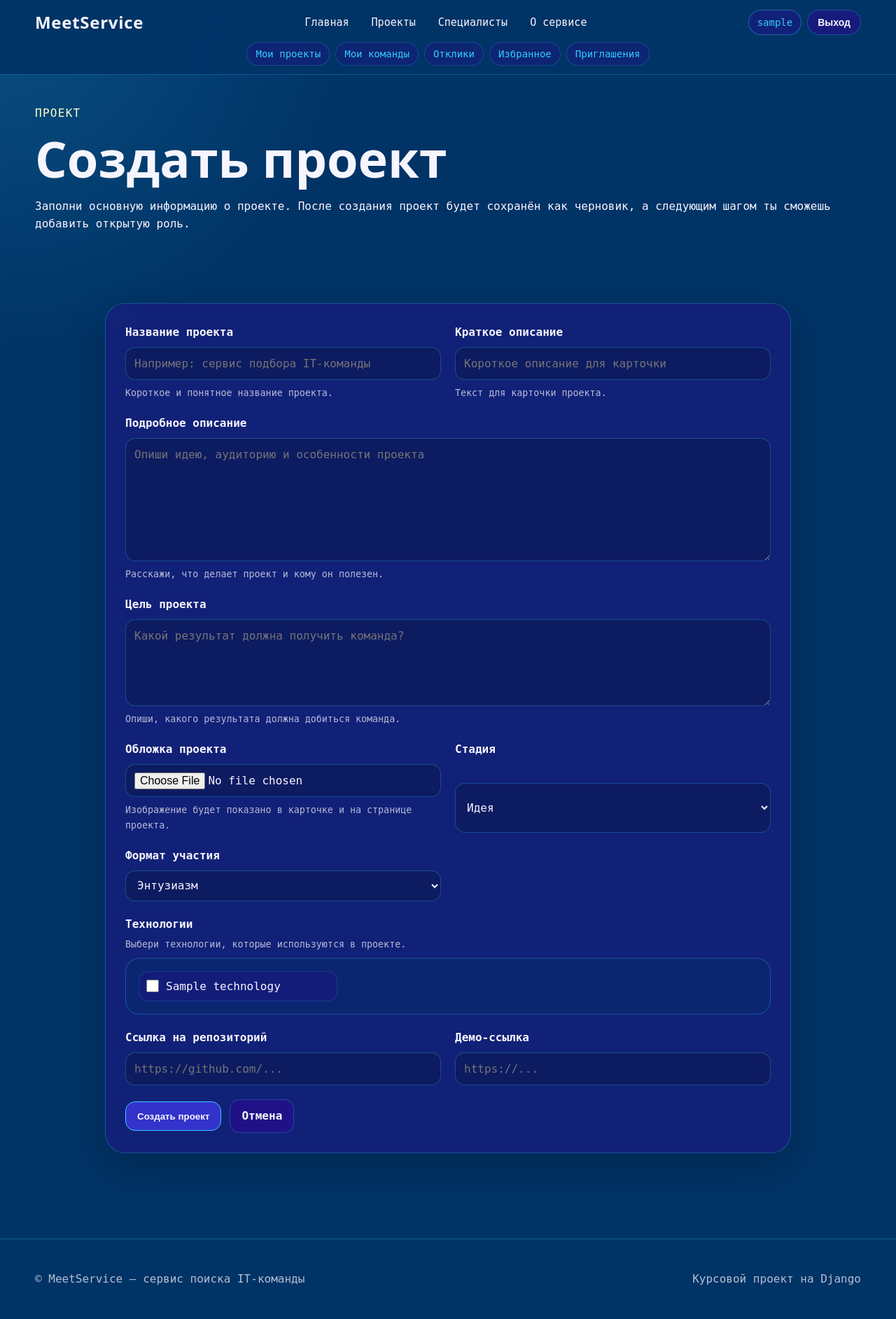
After one commit to catsclaw-dev/new-makers, a Django app: page /projects/create/ in a window 1280 px wide. The commit adds this page. Shown: the whole page at 70% size. Run offline with Django 5.2, Linux system fonts and the light colour scheme; a user stored in the database is signed in; tables that the repository leaves empty hold one stand-in row (values such as "Sample post").

Commit message:
removed status from create_form + CRUD

```diff
--- /dev/null
+++ b/meetService/apps/projects/forms.py
@@ -0,0 +1,232 @@
+from django import forms
+
+from apps.directories.models import Role, Technology
+from apps.projects.models import Project, ProjectTechnology, ProjectVacancy
+
+
+class ProjectForm(forms.ModelForm):
+    """Форма создания и редактирования проекта."""
+
+    technologies = forms.ModelMultipleChoiceField(
+        queryset=Technology.objects.filter(is_active=True).order_by("name"),
+        required=False,
+        label="Технологии",
+        help_text="Выбери технологии, которые используются в проекте.",
+        widget=forms.CheckboxSelectMultiple,
+    )
+
+    class Meta:
+        model = Project
+        fields = (
+            "title",
+            "short_description",
+            "description",
+            "goal",
+            "cover_image",
+            "stage",
+            "participation_format",
+            "technologies",
+            "repository_url",
+            "demo_url",
+        )
+        labels = {
+            "title": "Название проекта",
+            "short_description": "Краткое описание",
+            "description": "Подробное описание",
+            "goal": "Цель проекта",
+            "cover_image": "Обложка проекта",
+            "stage": "Стадия",
+            "participation_format": "Формат участия",
+            "repository_url": "Ссылка на репозиторий",
+            "demo_url": "Демо-ссылка",
+        }
+        help_texts = {
+            "title": "Короткое и понятное название проекта.",
+            "short_description": "Текст для карточки проекта.",
+            "description": "Расскажи, что делает проект и кому он полезен.",
+            "goal": "Опиши, какого результата должна добиться команда.",
+            "cover_image": "Изображение будет показано в карточке и на странице проекта.",
+        }
+        error_messages = {
+            "title": {
+                "required": "Укажи название проекта.",
+                "max_length": "Название слишком длинное.",
+            },
+            "short_description": {
+                "required": "Добавь краткое описание проекта.",
+                "max_length": "Краткое описание слишком длинное.",
+            },
+            "description": {
+                "required": "Добавь подробное описание проекта.",
+            },
+            "goal": {
+                "required": "Укажи цель проекта.",
+            },
+        }
+        widgets = {
+            "title": forms.TextInput(
+                attrs={
+                    "class": "form-control",
+                    "placeholder": "Например: сервис подбора IT-команды",
+                }
+            ),
+            "short_description": forms.TextInput(
+                attrs={
+                    "class": "form-control",
+                    "placeholder": "Короткое описание для карточки",
+                }
+            ),
+            "description": forms.Textarea(
+                attrs={
+                    "class": "form-control",
+                    "rows": 6,
+                    "placeholder": "Опиши идею, аудиторию и особенности проекта",
+                }
+            ),
+            "goal": forms.Textarea(
+                attrs={
+                    "class": "form-control",
+                    "rows": 4,
+                    "placeholder": "Какой результат должна получить команда?",
+                }
+            ),
+            "cover_image": forms.ClearableFileInput(
+                attrs={
+                    "class": "form-control",
+                }
+            ),
+            "stage": forms.Select(
+                attrs={
+                    "class": "form-control",
+                }
+            ),
+            "participation_format": forms.Select(
+                attrs={
+                    "class": "form-control",
+                }
+            ),
+            "repository_url": forms.URLInput(
+                attrs={
+                    "class": "form-control",
+                    "placeholder": "https://github.com/...",
+                }
+            ),
+            "demo_url": forms.URLInput(
+                attrs={
+                    "class": "form-control",
+                    "placeholder": "https://...",
+                }
+            ),
+        }
+
+    class Media:
+        css = {
+            "all": ("css/site.css",),
+        }
+
+    def __init__(self, *args, **kwargs):
+        """Подставляет выбранные технологии при редактировании проекта."""
+        super().__init__(*args, **kwargs)
+
+        if self.instance and self.instance.pk:
+            self.fields["technologies"].initial = self.instance.technologies.all()
+
+    def clean_title(self):
+        """Очищает название проекта."""
+        return self.cleaned_data["title"].strip()
+
+
+    def save_technologies(self, project):
+        """Сохраняет выбранные технологии через промежуточную модель."""
+        selected_technologies = self.cleaned_data.get("technologies", [])
+
+        ProjectTechnology.objects.filter(project=project).exclude(
+            technology__in=selected_technologies
+        ).delete()
+
+        for technology in selected_technologies:
+            ProjectTechnology.objects.get_or_create(
+                project=project,
+                technology=technology,
+                defaults={
+                    "is_required": True,
+                },
+            )
+
+
+class ProjectVacancyForm(forms.ModelForm):
+    """Форма создания открытой роли проекта."""
+
+    class Meta:
+        model = ProjectVacancy
+        fields = (
+            "role",
+            "title",
+            "description",
+            "required_level",
+            "required_count",
+            "status",
+        )
+        labels = {
+            "role": "Роль",
+            "title": "Название открытой роли",
+            "description": "Описание роли",
+            "required_level": "Требуемый уровень",
+            "required_count": "Сколько человек нужно",
+            "status": "Статус",
+        }
+        help_texts = {
+            "role": "Выбери роль из справочника.",
+            "title": "Например: Junior Backend-разработчик.",
+            "description": "Опиши задачи, ожидания и стек для участника.",
+            "required_count": "Сколько специалистов нужно на эту роль.",
+        }
+        error_messages = {
+            "title": {
+                "required": "Укажи название открытой роли.",
+            },
+            "description": {
+                "required": "Добавь описание роли.",
+            },
+        }
+        widgets = {
+            "role": forms.Select(attrs={"class": "form-control"}),
+            "title": forms.TextInput(
+                attrs={
+                    "class": "form-control",
+                    "placeholder": "Например: Backend-разработчик",
+                }
+            ),
+            "description": forms.Textarea(
+                attrs={
+                    "class": "form-control",
+                    "rows": 5,
+                    "placeholder": "Опиши задачи и требования к участнику",
+                }
+            ),
+            "required_level": forms.Select(attrs={"class": "form-control"}),
+            "required_count": forms.NumberInput(
+                attrs={
+                    "class": "form-control",
+                    "min": 1,
+                    "max": 20,
+                }
+            ),
+            "status": forms.Select(attrs={"class": "form-control"}),
+        }
+
+    class Media:
+        css = {
+            "all": ("css/site.css",),
+        }
+
+    def __init__(self, *args, **kwargs):
+        """Показывает только активные роли."""
+        super().__init__(*args, **kwargs)
+        self.fields["role"].queryset = Role.objects.filter(is_active=True).order_by(
+            "name"
+        )
+
+    def clean_title(self):
+        """Очищает название роли."""
+        return self.cleaned_data["title"].strip()
--- a/meetService/apps/projects/urls.py
+++ b/meetService/apps/projects/urls.py
@@ -8,6 +8,14 @@ urlpatterns = [
     path("", views.home, name="home"),
     path("projects/", views.project_list, name="project_list"),
     path("projects/my/", views.my_projects, name="my_projects"),
+    path("projects/create/", views.project_create, name="project_create"),
+    path("projects/<str:slug>/edit/", views.project_update, name="project_update"),
+    path("projects/<str:slug>/delete/", views.project_delete, name="project_delete"),
+    path(
+        "projects/<str:slug>/vacancies/create/",
+        views.project_vacancy_create,
+        name="project_vacancy_create",
+    ),
     path("teams/my/", views.my_teams, name="my_teams"),
     path("projects/<str:slug>/", views.project_detail, name="project_detail"),
 ]
--- a/meetService/apps/projects/views.py
+++ b/meetService/apps/projects/views.py
@@ -1,16 +1,17 @@
-"""HTML-представления для проектов и главной страницы."""
-
 from django.contrib.auth.decorators import login_required
 from django.core.paginator import EmptyPage, PageNotAnInteger, Paginator
 from django.db import models
 from django.db.models import Count, Q
-from django.shortcuts import get_object_or_404, render
+from django.shortcuts import get_object_or_404, render, redirect
+from django.core.exceptions import PermissionDenied
+from django.contrib import messages
+from django.http import Http404
 
 from apps.directories.models import Role, Technology
 from apps.interactions.models import FavoriteProject
-from apps.projects.models import Project, ProjectMembership
+from apps.projects.models import Project, ProjectMembership, ProjectVacancy
 from apps.specialists.models import SpecialistProfile
-
+from apps.projects.forms import ProjectForm, ProjectVacancyForm
 
 def home(request):
     """Главная страница сервиса с поиском, виджетами и агрегатами."""
@@ -169,7 +170,11 @@ def project_list(request):
 
 
 def project_detail(request, slug):
-    """Детальная страница проекта."""
+    """Детальная страница проекта.
+
+    Опубликованные проекты видят все.
+    Черновики, архивные и закрытые проекты видит только владелец или администратор.
+    """
     project = get_object_or_404(
         Project.objects.select_related("owner")
         .prefetch_related(
@@ -178,10 +183,13 @@ def project_detail(request, slug):
             "memberships__specialist__user",
             "memberships__role",
             "files",
-        )
-        .filter(status=Project.Status.PUBLISHED),
+        ),
         slug=slug,
     )
+
+    if project.status != Project.Status.PUBLISHED:
+        if not project.can_be_edited_by(request.user):
+            raise Http404("Проект не найден.")
 
     technology_ids = project.technologies.values_list("id", flat=True)
 
@@ -195,7 +203,7 @@ def project_detail(request, slug):
     )
 
     open_vacancies = project.vacancies.filter(
-        status="open",
+        status=ProjectVacancy.Status.OPEN,
         current_count__lt=models.F("required_count"),
     ).select_related("role")
 
@@ -230,7 +238,6 @@ def project_detail(request, slug):
         "is_team_member": is_team_member,
     }
     return render(request, "projects/project_detail.html", context)
-
 
 @login_required
 def my_projects(request):
@@ -272,3 +279,117 @@ def my_teams(request):
         "memberships": memberships,
     }
     return render(request, "projects/my_teams.html", context)
+
+@login_required
+def project_create(request):
+    """Создание нового проекта владельцем."""
+    if request.method == "POST":
+        form = ProjectForm(request.POST, request.FILES)
+
+        if form.is_valid():
+            project = form.save(commit=False)
+            project.owner = request.user
+            project.status = Project.Status.DRAFT
+            project.created_by = request.user
+            project.updated_by = request.user
+            project.save()
+
+            form.save_technologies(project)
+
+            messages.success(
+                request,
+                "Проект создан. Теперь добавь открытую роль, чтобы его можно было опубликовать.",
+            )
+            return redirect("projects:project_vacancy_create", slug=project.slug)
+    else:
+        form = ProjectForm()
+
+    context = {
+        "form": form,
+        "page_title": "Создать проект",
+        "submit_text": "Создать проект",
+    }
+    return render(request, "projects/project_form.html", context)
+
+
+@login_required
+def project_update(request, slug):
+    """Редактирование проекта владельцем или администратором."""
+    project = get_object_or_404(Project, slug=slug)
+
+    if not project.can_be_edited_by(request.user):
+        raise PermissionDenied("Редактировать проект может только владелец или администратор.")
+
+    if request.method == "POST":
+        form = ProjectForm(request.POST, request.FILES, instance=project)
+
+        if form.is_valid():
+            project = form.save(commit=False)
+            project.updated_by = request.user
+            project.save()
+
+            form.save_technologies(project)
+
+            messages.success(request, "Проект обновлён.")
+            return redirect(project.get_absolute_url())
+    else:
+        form = ProjectForm(instance=project)
+
+    context = {
+        "form": form,
+        "project": project,
+        "page_title": "Редактировать проект",
+        "submit_text": "Сохранить изменения",
+    }
+    return render(request, "projects/project_form.html", context)
+
+
+@login_required
+def project_delete(request, slug):
+    """Удаление проекта владельцем или администратором."""
+    project = get_object_or_404(Project, slug=slug)
+
+    if not project.can_be_edited_by(request.user):
+        raise PermissionDenied("Удалить проект может только владелец или администратор.")
+
+    if request.method == "POST":
+        project_title = project.title
+        project.delete()
+
+        messages.info(request, f"Проект «{project_title}» удалён.")
+        return redirect("projects:my_projects")
+
+    context = {
+        "project": project,
+    }
+    return render(request, "projects/project_confirm_delete.html", context)
+
+
+@login_required
+def project_vacancy_create(request, slug):
+    """Добавление открытой роли к проекту."""
+    project = get_object_or_404(Project, slug=slug)
+
+    if not project.can_be_edited_by(request.user):
+        raise PermissionDenied("Добавлять роли может только владелец проекта или администратор.")
+
+    if request.method == "POST":
+        form = ProjectVacancyForm(request.POST)
+
+        if form.is_valid():
+            vacancy = form.save(commit=False)
+            vacancy.project = project
+            vacancy.save()
+
+            messages.success(request, "Открытая роль добавлена к проекту.")
+            return redirect("projects:my_projects")
+    else:
+        form = ProjectVacancyForm()
+
+    context = {
+        "form": form,
+        "project": project,
+        "page_title": "Добавить открытую роль",
+        "submit_text": "Добавить роль",
+    }
+    return render(request, "projects/vacancy_form.html", context)
--- a/meetService/static/css/site.css
+++ b/meetService/static/css/site.css
@@ -706,8 +706,6 @@ option {
   }
 }
 
-/* ===== FINAL HEADER FIX ===== */
-
 .site-header {
   position: sticky;
   top: 0;
@@ -905,3 +903,139 @@ option {
     padding-bottom: 4px;
   }
 }
+
+.form-shell {
+  max-width: 980px;
+  margin: 0 auto;
+  border: 1px solid var(--border);
+  border-radius: 28px;
+  padding: 28px;
+  background: var(--card);
+  box-shadow: 0 20px 60px rgba(0, 0, 0, 0.2);
+}
+
+.form-shell .form-grid {
+  display: grid;
+  grid-template-columns: repeat(2, minmax(0, 1fr));
+  gap: 20px;
+  margin-top: 0;
+}
+
+.form-field {
+  display: grid;
+  gap: 8px;
+}
+
+.form-field-wide {
+  grid-column: 1 / -1;
+}
+
+.form-label-row {
+  display: grid;
+  gap: 6px;
+}
+
+.form-label {
+  color: var(--text);
+  font-weight: 700;
+}
+
+.form-field small,
+.form-label-row small {
+  color: var(--muted);
+}
+
+.form-actions {
+  display: flex;
+  flex-wrap: wrap;
+  gap: 12px;
+  align-items: center;
+}
+
+.checkbox-panel {
+  border: 1px solid var(--border);
+  border-radius: 20px;
+  padding: 18px;
+  background: rgba(0, 51, 102, 0.35);
+}
+
+.checkbox-panel>div,
+.checkbox-panel ul {
+  display: grid;
+  grid-template-columns: repeat(3, minmax(0, 1fr));
+  gap: 10px 16px;
+  margin: 0;
+  padding: 0;
+  list-style: none;
+}
+
+.checkbox-panel label {
+  display: flex;
+  align-items: center;
+  gap: 10px;
+  min-height: 42px;
+  border: 1px solid rgba(51, 204, 255, 0.16);
+  border-radius: 14px;
+  padding: 8px 10px;
+  background: rgba(51, 0, 153, 0.22);
+  color: var(--text);
+  cursor: pointer;
+}
+
+.checkbox-panel label:hover {
+  border-color: rgba(51, 204, 255, 0.48);
+  background: rgba(51, 204, 255, 0.08);
+}
+
+.checkbox-panel input[type="checkbox"] {
+  width: 18px;
+  min-width: 18px;
+  height: 18px;
+  min-height: 18px;
+  margin: 0;
+  accent-color: var(--cyan);
+}
+
+@media (max-width: 900px) {
+  .form-shell .form-grid {
+    grid-template-columns: 1fr;
+  }
+
+  .checkbox-panel>div,
+  .checkbox-panel ul {
+    grid-template-columns: repeat(2, minmax(0, 1fr));
+  }
+}
+
+@media (max-width: 560px) {
+
+  .checkbox-panel>div,
+  .checkbox-panel ul {
+    grid-template-columns: 1fr;
+  }
+
+  .form-shell {
+    padding: 20px;
+  }
+}
+
+.project-actions {
+  display: grid;
+  grid-template-columns: repeat(2, minmax(0, 1fr));
+  gap: 10px;
+}
+
+.project-actions .btn {
+  width: 100%;
+  min-height: 38px;
+  padding: 8px 10px;
+  border-radius: 12px;
+  font-size: 14px;
+  text-align: center;
+}
+
+@media (max-width: 560px) {
+  .project-actions {
+    grid-template-columns: 1fr;
+  }
+}
--- a/meetService/templates/accounts/profile.html
+++ b/meetService/templates/accounts/profile.html
@@ -83,6 +83,7 @@
             <div class="hero-actions">
                 {% if is_project_owner %}
                     <a class="btn btn-primary" href="{% url 'projects:my_projects' %}">Мои проекты</a>
+                    <a class="btm btm-secondary" href="{% url 'projects:project_create' %}">Создать проект</a>
                     <a class="btn btn-secondary"
                        href="{% url 'interactions:application_list' %}">Входящие отклики</a>
                 {% endif %}
--- /dev/null
+++ b/meetService/templates/projects/project_form.html
@@ -0,0 +1,50 @@
+{% extends "base.html" %}
+{% block title %}{{ page_title }} — MeetService{% endblock %}
+{% block content %}
+<section class="container page-head">
+  <p class="eyebrow">проект</p>
+  <h1>{{ page_title }}</h1>
+  <p>
+    Заполни основную информацию о проекте. После создания проект будет сохранён как черновик,
+    а следующим шагом ты сможешь добавить открытую роль.
+  </p>
+</section>
+<section class="container section">
+  <div class="form-shell">
+    <form method="post" enctype="multipart/form-data" class="form-grid">
+      {% csrf_token %}
+      {% if form.non_field_errors %}<div class="form-errors">{{ form.non_field_errors }}</div>{% endif %}
+      {% for field in form %}
+      {% if field.name == "technologies" %}
+      <div class="form-field form-field-wide">
+        <div class="form-label-row">
+          <span class="form-label">{{ field.label }}</span>
+          {% if field.help_text %}<small>{{ field.help_text }}</small>{% endif %}
+        </div>
+        <div class="checkbox-panel">{{ field }}</div>
+        {% for error in field.errors %}<span class="field-error">{{ error }}</span>{% endfor %}
+      </div>
+      {% elif field.name == "description" or field.name == "goal" %}
+      <label class="form-field form-field-wide">
+        <span class="form-label">{{ field.label }}</span>
+        {{ field }}
+        {% if field.help_text %}<small>{{ field.help_text }}</small>{% endif %}
+        {% for error in field.errors %}<span class="field-error">{{ error }}</span>{% endfor %}
+      </label>
+      {% else %}
+      <label class="form-field">
+        <span class="form-label">{{ field.label }}</span>
+        {{ field }}
+        {% if field.help_text %}<small>{{ field.help_text }}</small>{% endif %}
+        {% for error in field.errors %}<span class="field-error">{{ error }}</span>{% endfor %}
+      </label>
+      {% endif %}
+      {% endfor %}
+      <div class="form-actions form-field-wide">
+        <button class="btn btn-primary" type="submit">{{ submit_text }}</button>
+        <a class="btn btn-secondary" href="{% url 'projects:my_projects' %}">Отмена</a>
+      </div>
+    </form>
+  </div>
+</section>
+{% endblock %}
```
Also changed, not shown: meetService/templates/projects/my_projects.html (+17 -7 lines), meetService/templates/projects/project_confirm_delete.html (added, +19 -0 lines), meetService/templates/projects/vacancy_form.html (added, +30 -0 lines).
